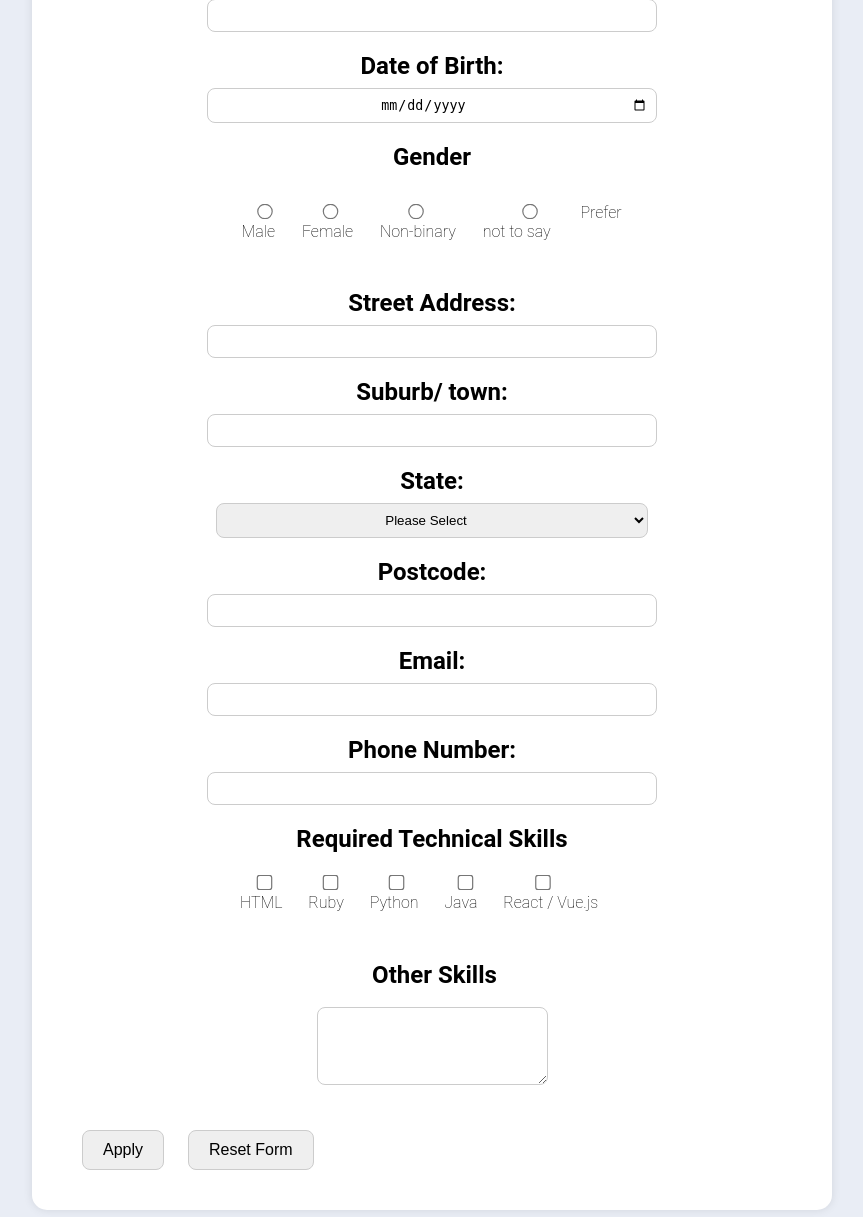
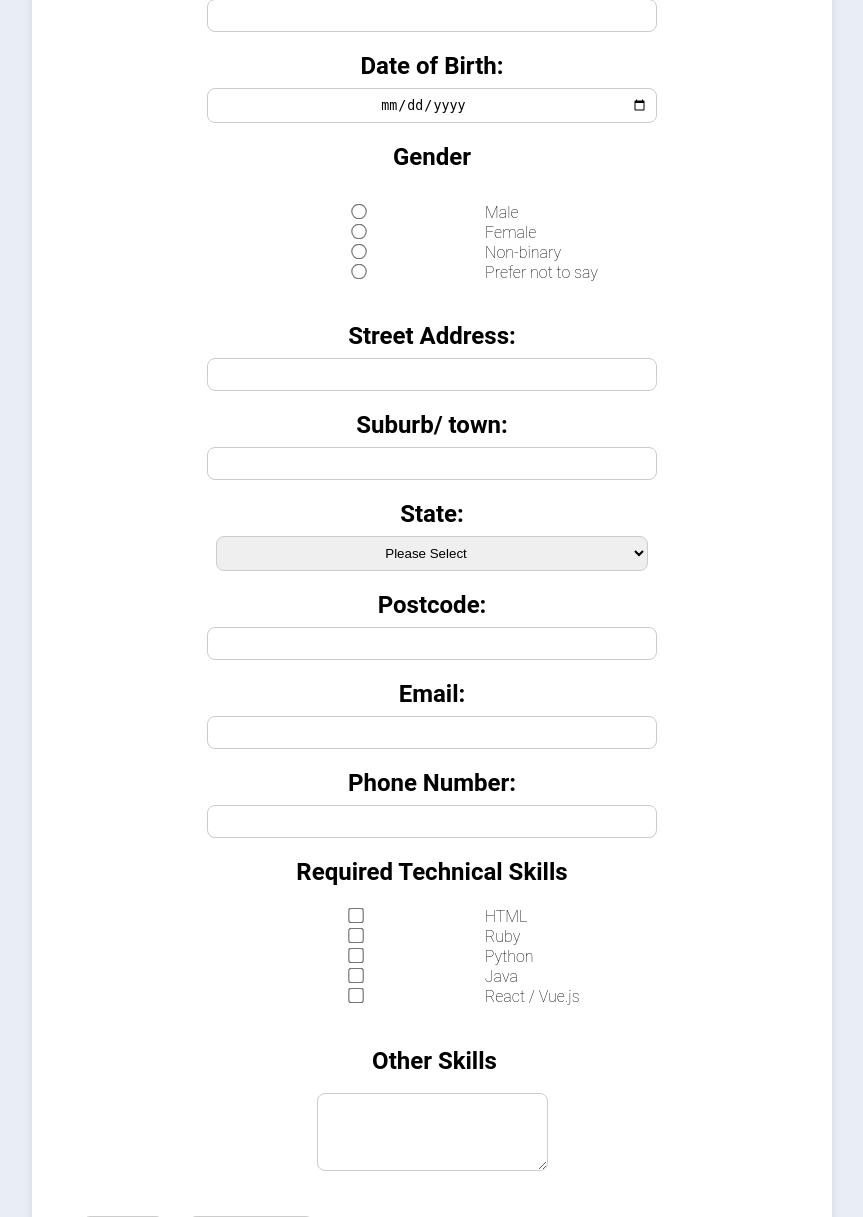
Before and after one commit to karina-wong/SEA, a PHP site: page /apply.html in a window 1280 px wide. Shown: the part 537-1754 px from the top of the page, without its empty margins (208-1071 px from the left). Run offline with PHP 8.4, Linux system fonts and the light colour scheme.

Commit message:
Applications Page- Changed checkboxes to inline

```diff
--- a/apply.html
+++ b/apply.html
@@ -13,7 +13,7 @@
         <header>
             <div class="nav-bar">
                 <div class="nav-logo">
-                  <img src="/images/Logo_idk.png" alt="SEA Company Logo" />
+                  <img src="images/Logo_idk.png" alt="SEA Company Logo" />
                 </div>
                 <div class="nav-links">
                   <nav class="menu about">
--- a/styles/styles.css
+++ b/styles/styles.css
@@ -176,8 +176,8 @@ input[type="reset"] {
 
 /* Container for each radio or checkbox + label */
 .option-container {
-  display: flex;
-  align-items: center;
+  display: inline;
+  align-items: left;
   justify-content: flex-start;
   margin: 0;
 }
```
